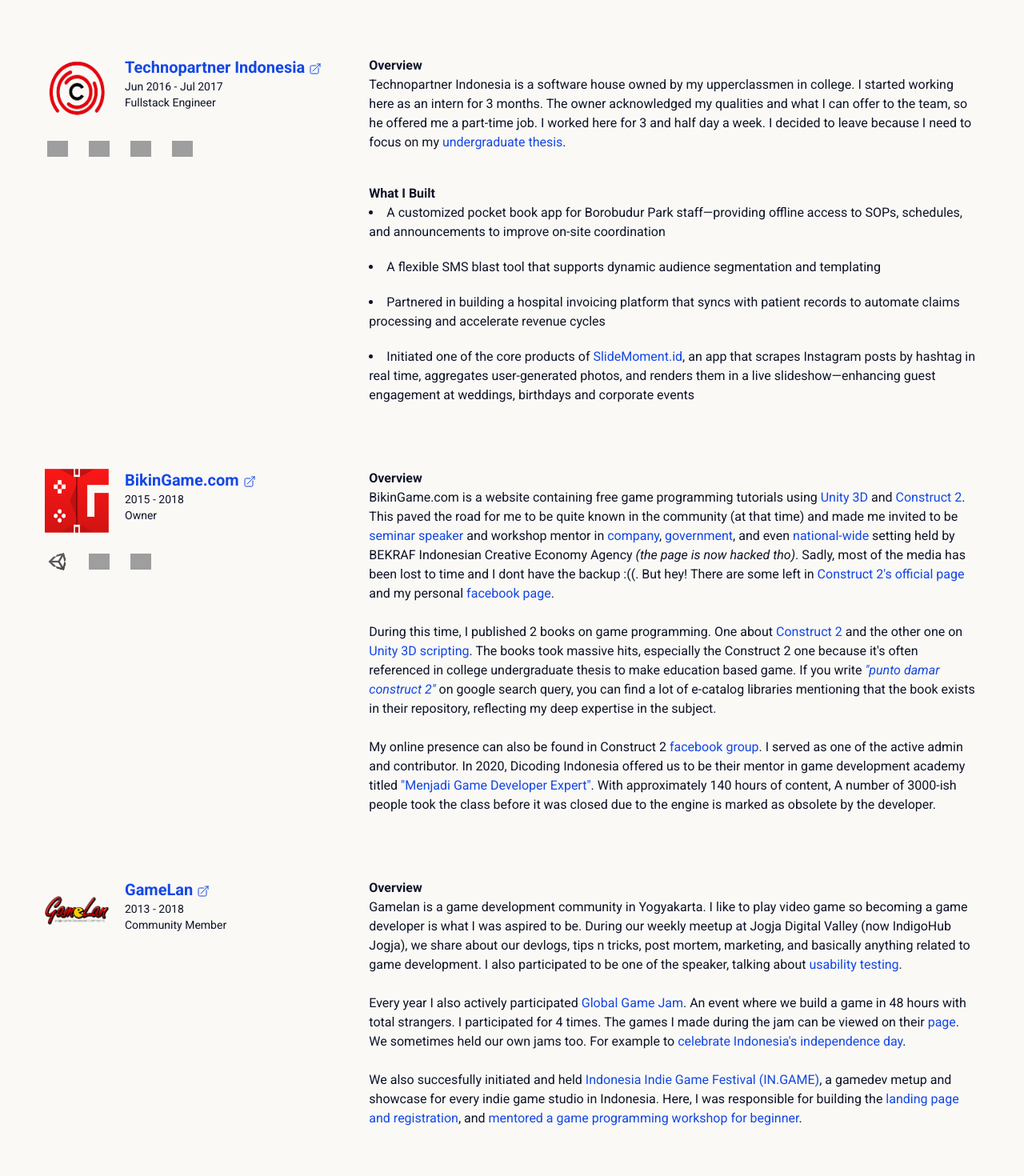
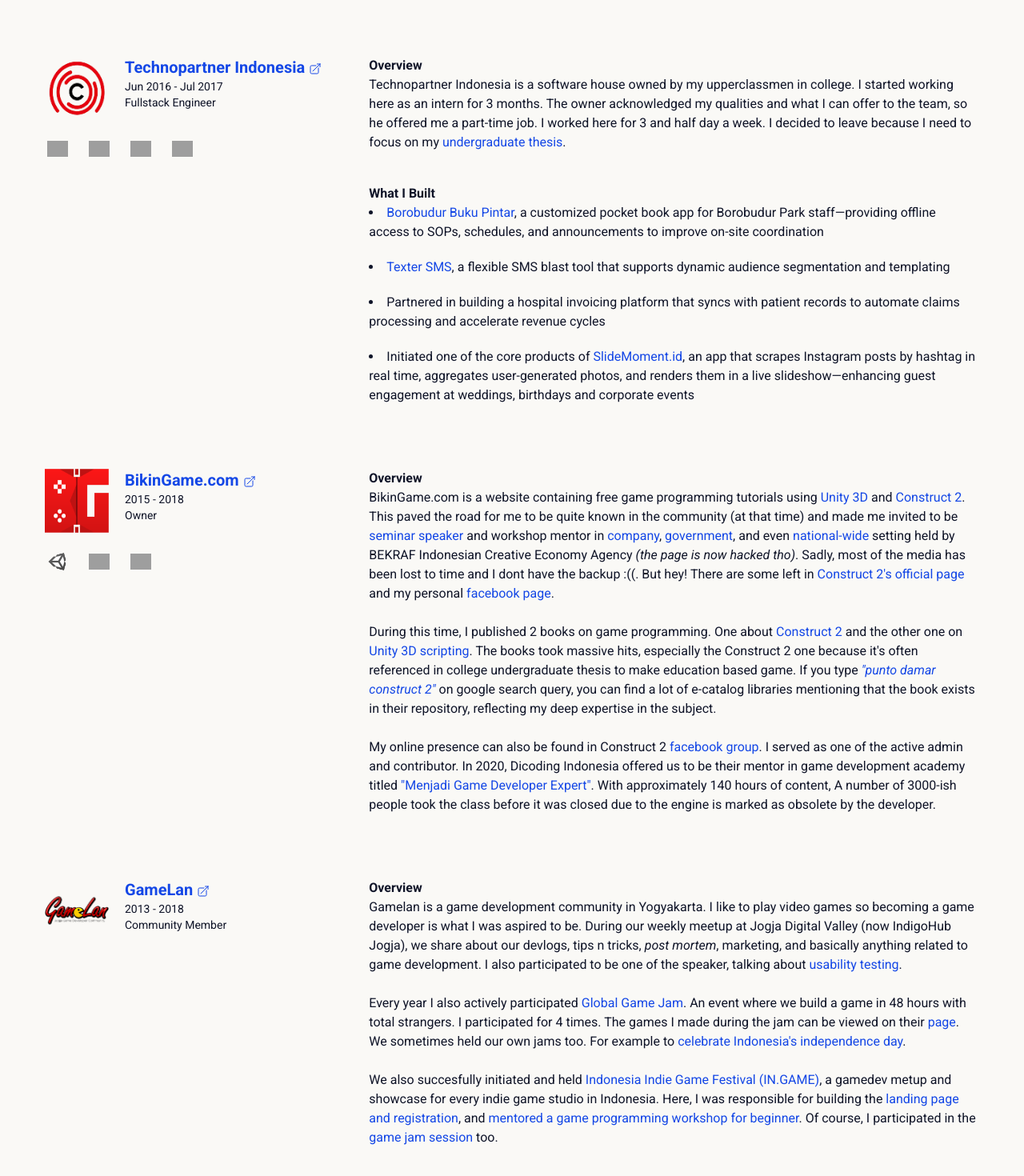
Before and after one commit to puntodamar/personal-website, a Nuxt app: page /experience in a window 1280 px wide. Shown: the part 1638-3108 px from the top of the page at 80% size. Built offline with nearby package versions, Linux system fonts and the light colour scheme; grey boxes are pictures that could not be loaded.

Commit message:
update: ingame fest

```diff
--- a/app/pages/experience.vue
+++ b/app/pages/experience.vue
@@ -49,13 +49,10 @@
 
         </article>
 
-
       </div>
     </section>
 
     <drawer/>
-
-
 
   </div>
 </template>
@@ -163,8 +160,8 @@
         "          </p>\n" +
         "          <h5 class=\"font-bold text-heading mt-10\">What I Built</h5>\n" +
         "          <ul class=\"list-disc list-inside text-text\">\n" +
-        "            <li>A customized pocket book app for Borobudur Park staff—providing offline access to SOPs, schedules, and announcements to improve on-site coordination</li>\n" +
-        "            <li class=\"mt-5\">A flexible SMS blast tool that supports dynamic audience segmentation and templating</li>\n" +
+        "            <li><a href=\"https://apkpure.com/id/borobudur-buku-pintar/com.borobudur.mobile\" target=\"_blank\">Borobudur Buku Pintar</a>, a customized pocket book app for Borobudur Park staff—providing offline access to SOPs, schedules, and announcements to improve on-site coordination</li>\n" +
+        "            <li class=\"mt-5\"><a href=\"https://apkpure.net/texter-sms/com.technopartner.textersms\" target=\"_blank\">Texter SMS</a>, a flexible SMS blast tool that supports dynamic audience segmentation and templating</li>\n" +
         "            <li class=\"mt-5\">Partnered in building a hospital invoicing platform that syncs with patient records to automate claims processing and accelerate revenue cycles</li>\n" +
         "            <li class=\"mt-5\">Initiated one of the core products of <a href=\"https://slidemoment.id/\"  >SlideMoment.id</a>, an app that scrapes Instagram posts by hashtag in real time, aggregates user-generated photos, and renders them in a live slideshow—enhancing guest engagement at weddings, birthdays and corporate events</li>\n" +
         "          </ul>",
@@ -194,7 +191,7 @@
         "            <p>During this time, I published 2 books on game programming. One about <a href=\"https://www.gramedia.com/products/bikin-game-tanpa-coding-dengan-construct-2-cd\" target=\"_blank\">Construct 2</a> and the other one on\n" +
         "              <a href=\"https://shopee.co.id/Buku-Panduan-Lengkap-Pemrograman-C-Untuk-Menguasai-Unity-Segala-Sesuatu-Yang-dibutuhkan-Untuk-Menguasai-Game-Engine-Unity-cd-Punto-Damar-i.889333257.42215087814\" target=\"_blank\">Unity 3D scripting</a>.\n" +
         "              The books took massive hits, especially the Construct 2 one because it's often referenced in college undergraduate thesis to make education based game.\n" +
-        "              If you write <a href=\"https://www.google.com/search?q=punto+damar+construct+2&oq=punto+damar+construct+2\" class='italic' target=\"_blank\">\"punto damar construct 2\"</a> on google search query, you can find a lot of e-catalog libraries mentioning that the book exists in their repository, reflecting my deep expertise in the subject.\n" +
+        "              If you type <a href=\"https://www.google.com/search?q=punto+damar+construct+2&oq=punto+damar+construct+2\" class='italic' target=\"_blank\">\"punto damar construct 2\"</a> on google search query, you can find a lot of e-catalog libraries mentioning that the book exists in their repository, reflecting my deep expertise in the subject.\n" +
         "            </p>\n" +
         "\n" +
         "            <br/>\n" +
@@ -219,8 +216,8 @@
     description: "          <h5 class=\"font-bold text-heading\">Overview</h5>\n" +
         "          <div class=\"text-text text-pretty\">\n" +
         "            <p>\n" +
-        "              Gamelan is a game development community in Yogyakarta. I like to play video game so becoming a game developer is what I was aspired to be.\n" +
-        "              During our weekly meetup at Jogja Digital Valley (now IndigoHub Jogja), we share about our devlogs, tips n tricks, post mortem, marketing, and basically anything related to game development.\n" +
+        "              Gamelan is a game development community in Yogyakarta. I like to play video games so becoming a game developer is what I was aspired to be.\n" +
+        "              During our weekly meetup at Jogja Digital Valley (now IndigoHub Jogja), we share about our devlogs, tips n tricks, <span class=\"italic\">post mortem</span>, marketing, and basically anything related to game development.\n" +
         "              I also participated to be one of the speaker, talking about <a href=\"https://www.slideshare.net/slideshow/usability-testing-54551522/54551522\" target=\"_blank\"  >usability testing</a>.\n" +
         "            </p>\n" +
         "\n" +
@@ -235,7 +232,7 @@
         "            <p>\n" +
         "              We also succesfully initiated and held <a href=\"https://id.techinasia.com/ingame-indonesian-indie-game-festival\" target=\"_blank\"  >Indonesia Indie Game Festival (IN.GAME)</a>, a gamedev metup and showcase for every indie game studio in Indonesia.\n" +
         "              Here, I was responsible for building the <a href=\"http://ingamefest.com/\" target=\"_blank\"  >landing page and registration</a>,\n" +
-        "              and <a href=\"https://www.dicoding.com/events/85\" target=\"_blank\"  > mentored a game programming workshop for beginner</a>.\n" +
+        "              and <a href=\"https://www.dicoding.com/events/85\" target=\"_blank\"  > mentored a game programming workshop for beginner</a>. Of course, I participated in the <a href=\"https://gamejolt.com/games/final-block-fantasy/86382\">game jam session</a> too.\n" +
         "            </p>\n" +
         "          </div>"
   }
```
